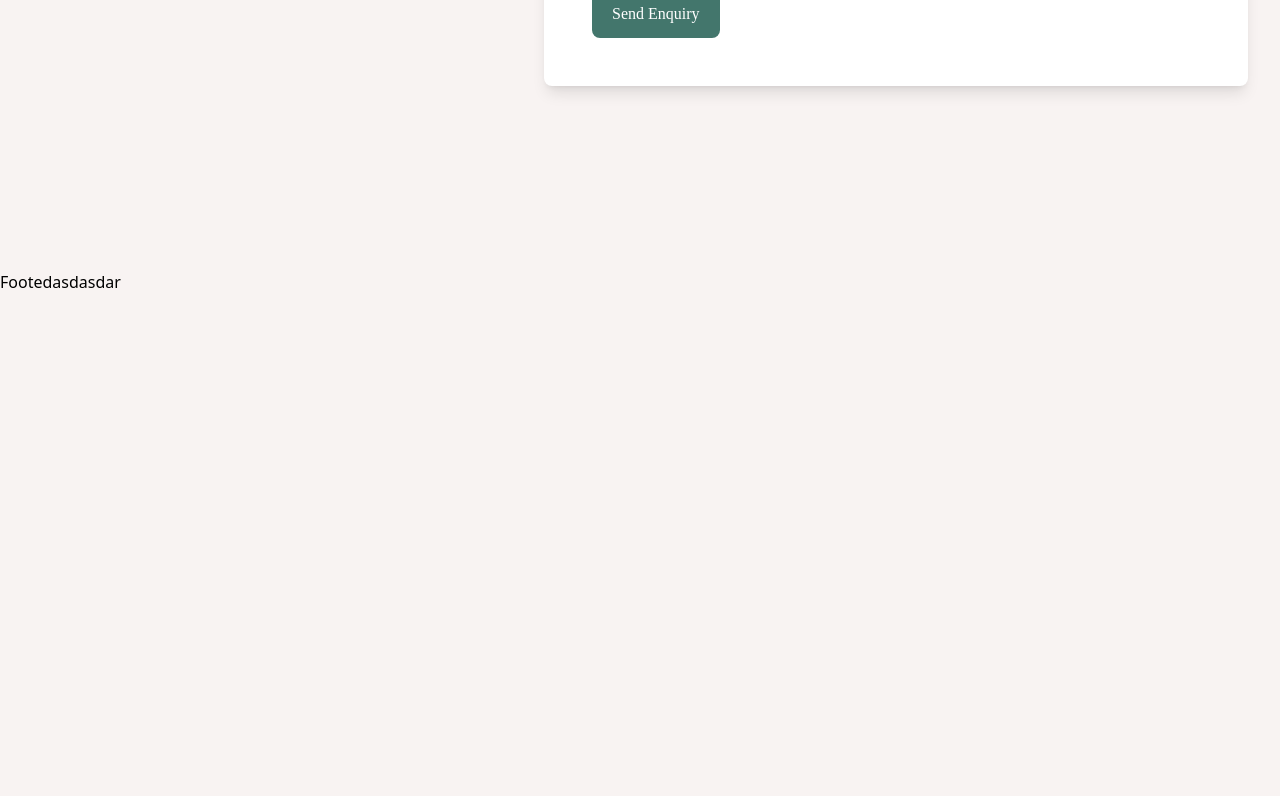
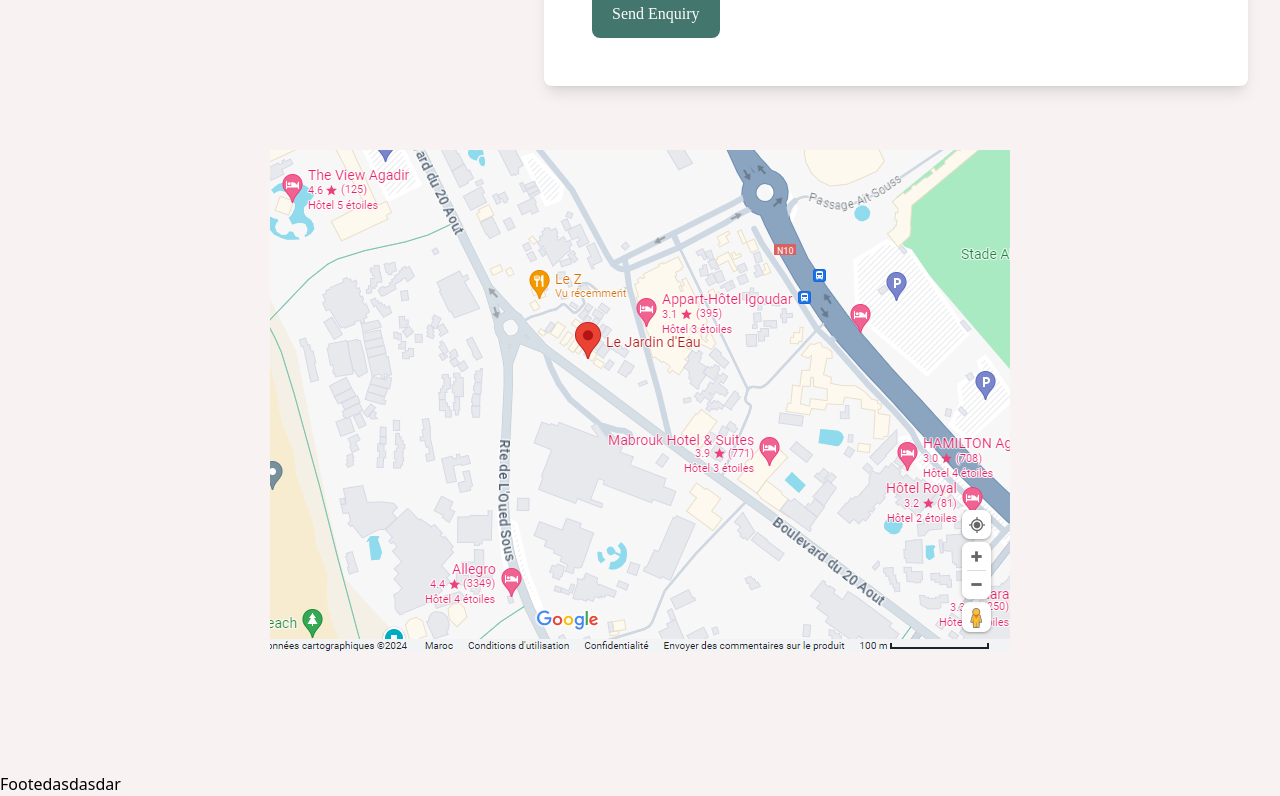
Before and after one commit to yassine5551/Restaurant-Landing-Page, a React (Vite) app: page / in a window 1280 px wide. Shown: the part 4703-5499 px from the top of the page. Before the commit the page ends 4997 px from the top, so only its background shows below. Built offline with nearby package versions, Linux system fonts and the light colour scheme; a web font is replaced by a local one.

Commit message:
map added

```diff
--- a/src/components/form/Form.jsx
+++ b/src/components/form/Form.jsx
@@ -1,5 +1,5 @@
 import React from "react";
-
+import map from '../../img/map/map.png'
 const Form = () => {
   return (
     <>
@@ -93,6 +93,9 @@
           </div>
         </div>
       </section>
+      <div className="container flex justify-center items-center">
+        <img src={map} alt="" />
+      </div>
     </>
   );
 };
```
